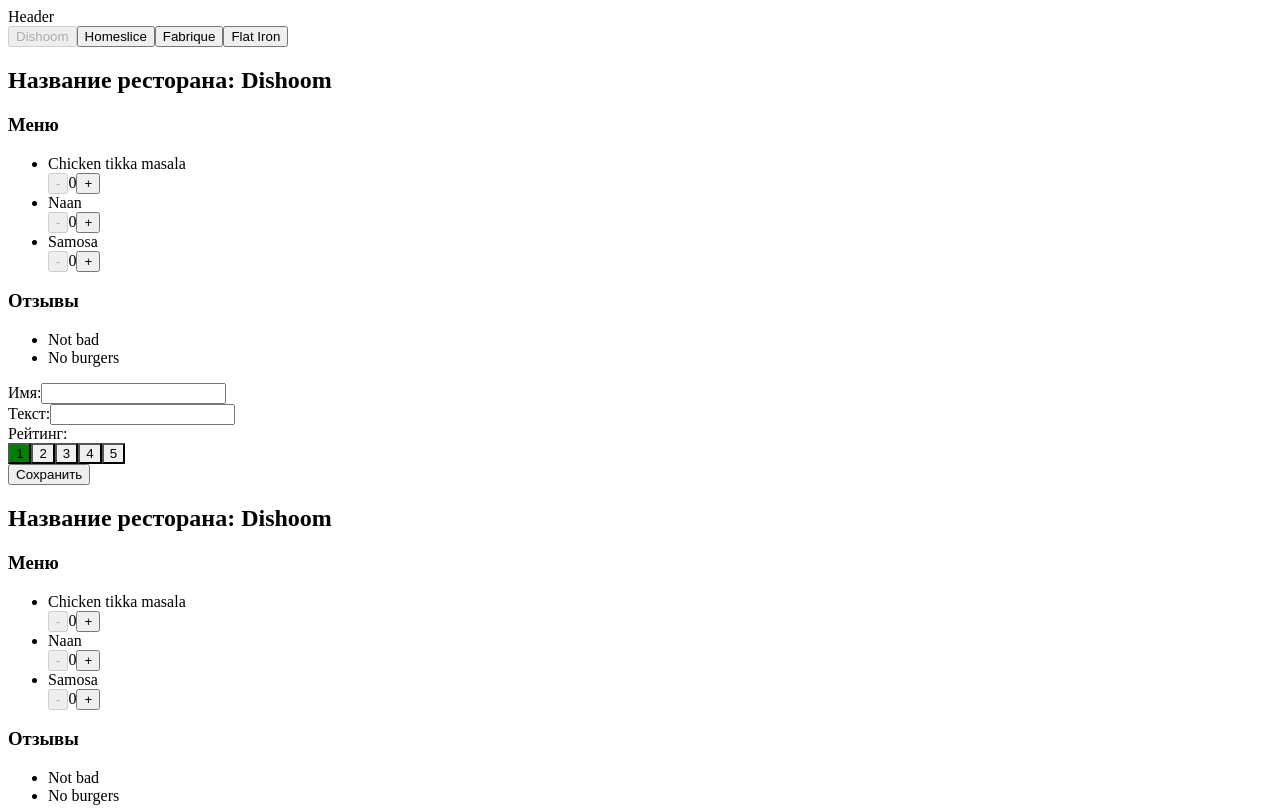
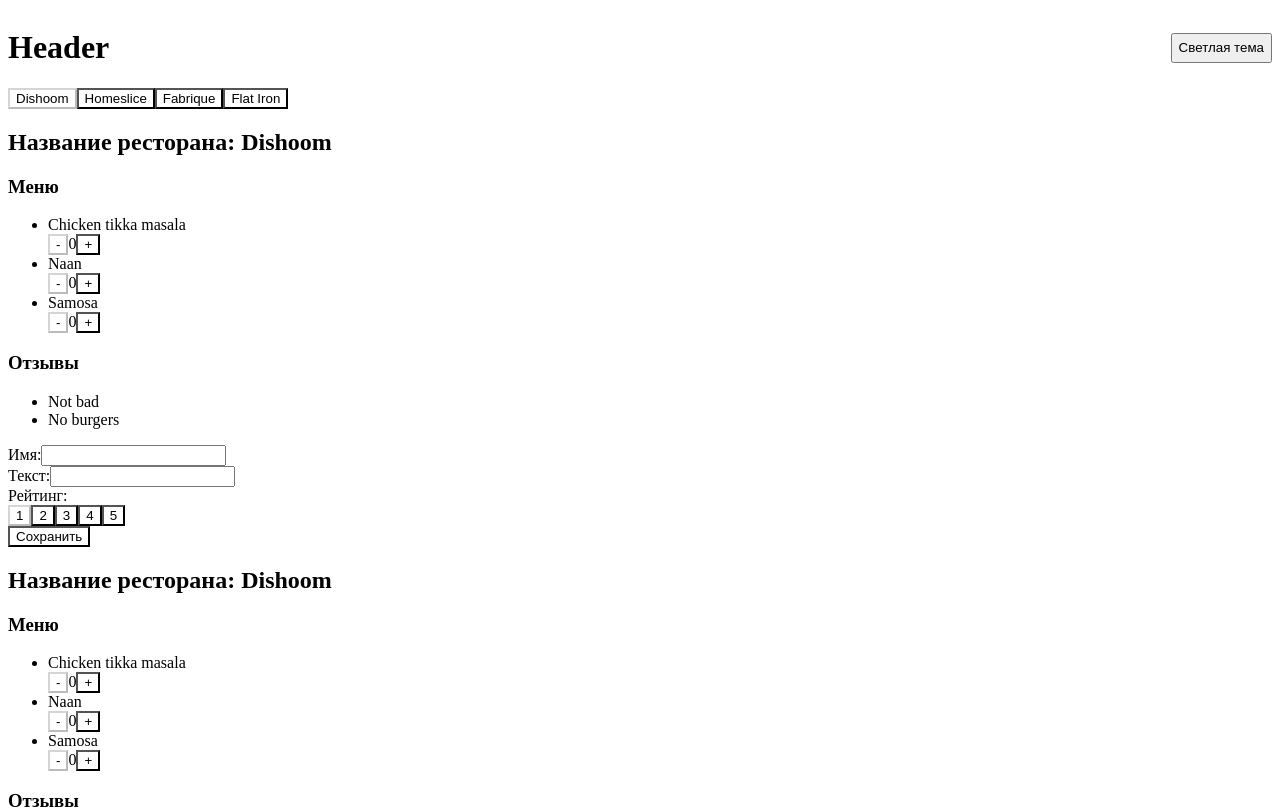
Before and after one commit to ShchetkinaAnna/react-20240513, a React (Vite) app: page / in a window 1280 px wide. Shown: the top 809 px of the page. Built offline with nearby package versions, Linux system fonts and the light colour scheme.

Commit message:
Добавила контекст темы

```diff
--- /dev/null
+++ b/src/components/button-toggler/component.jsx
@@ -0,0 +1,7 @@
+export const ButtonToggler = ({ onClick, title }) => {
+  return (
+    <button style={{ height: '30px' }} onClick={onClick}>
+      {title}
+    </button>
+  );
+};
--- a/src/components/dish/component.jsx
+++ b/src/components/dish/component.jsx
@@ -1,22 +1,27 @@
+import { useContext } from 'react';
+
+import { ThemeContext } from '../../contexts/theme';
 import { useCount } from '../../hooks/use-count';
+import { StyledButton } from '../styled-button/component';
 
 const MAX_DISHES = 5;
 const MIN_DISHES = 0;
 
 export const Dish = ({ dish }) => {
   const { count, increment, decrement } = useCount(MIN_DISHES);
+  const theme = useContext(ThemeContext);
 
   return (
     <div>
       <span>{dish.name}</span>
       <div>
-        <button onClick={decrement} disabled={count === MIN_DISHES}>
+        <StyledButton activeTheme={theme} onClick={decrement} disabled={count === MIN_DISHES}>
           -
-        </button>
+        </StyledButton>
         {count}
-        <button onClick={increment} disabled={count === MAX_DISHES}>
+        <StyledButton activeTheme={theme} onClick={increment} disabled={count === MAX_DISHES}>
           +
-        </button>
+        </StyledButton>
       </div>
     </div>
   );
--- a/src/components/header/component.jsx
+++ b/src/components/header/component.jsx
@@ -1,3 +1,14 @@
-export const Header = () => {
-    return <header>Header</header>;
+import { THEMES } from '../../constants/themes';
+import { ButtonToggler } from '../button-toggler/component';
+
+export const Header = ({ setTheme, activeTheme }) => {
+  return (
+    <header style={{ display: 'flex', justifyContent: 'space-between', alignItems: 'center' }}>
+      <h1>Header</h1>
+      <ButtonToggler
+        title={activeTheme === THEMES.light ? 'Светлая тема' : 'Тёмная тема'}
+        onClick={setTheme}
+      />
+    </header>
+  );
 };
--- a/src/components/layout/component.jsx
+++ b/src/components/layout/component.jsx
@@ -1,13 +1,26 @@
+import { useState } from 'react';
+
+import { THEMES } from '../../constants/themes';
+import { ThemeContext } from '../../contexts/theme';
 import { Footer } from '../footer/component';
 import { Header } from '../header/component';
 import { ScrollProgressBar } from '../scroll-progress-bar/component';
 
 export const Layout = ({ children }) => {
+  const [activeTheme, setTheme] = useState(THEMES.light);
+
   return (
     <div>
       <ScrollProgressBar />
-      <Header />
-      <main>{children}</main>
+      <Header
+        activeTheme={activeTheme}
+        setTheme={() => {
+          setTheme(activeTheme === THEMES.light ? THEMES.dark : THEMES.light);
+        }}
+      />
+      <ThemeContext.Provider value={activeTheme}>
+        <main>{children}</main>
+      </ThemeContext.Provider>
       <Footer />
     </div>
   );
--- a/src/components/new-review-form/component.jsx
+++ b/src/components/new-review-form/component.jsx
@@ -1,6 +1,8 @@
-import { useReducer } from 'react';
+import { useContext, useReducer } from 'react';
 
+import { ThemeContext } from '../../contexts/theme';
 import { Rating } from '../rating/component';
+import { StyledButton } from '../styled-button/component';
 
 const SET_REVIEW_AUTHOR = 'SET_REVIEW_AUTHOR';
 const SET_REVIEW_TEXT = 'SET_REVIEW_TEXT';
@@ -30,6 +32,7 @@
 
 export const NewReviewForm = () => {
   const [form, dispatch] = useReducer(reducer, DEFAULT_FORM_VALUE);
+  const theme = useContext(ThemeContext);
 
   return (
     <div>
@@ -56,7 +59,9 @@
           onChange={(ratingValue) => dispatch({ type: SET_REVIEW_RATING, payload: ratingValue })}
         />
       </div>
-      <button onClick={() => dispatch({ type: RESET_FORM })}>Сохранить</button>
+      <StyledButton activeTheme={theme} onClick={() => dispatch({ type: RESET_FORM })}>
+        Сохранить
+      </StyledButton>
     </div>
   );
 };
--- a/src/components/rating/component.jsx
+++ b/src/components/rating/component.jsx
@@ -1,16 +1,20 @@
+import { useContext } from 'react';
+
+import { ThemeContext } from '../../contexts/theme';
+import { StyledButton } from '../styled-button/component';
+
 const ratingButtons = [1, 2, 3, 4, 5];
 
 /* eslint-disable react/jsx-key */
 export const Rating = ({ value, onChange }) => {
+  const theme = useContext(ThemeContext);
+
   return (
     <div>
       {ratingButtons.map((text) => (
-        <button
-          style={{ backgroundColor: value === text ? 'green' : '#f0f0f0' }}
-          onClick={() => onChange(text)}
-        >
+        <StyledButton activeTheme={theme} disabled={value === text} onClick={() => onChange(text)}>
           {text}
-        </button>
+        </StyledButton>
       ))}
     </div>
   );
--- /dev/null
+++ b/src/components/styled-button/component.jsx
@@ -0,0 +1,14 @@
+import { THEMES } from '../../constants/themes';
+
+export const StyledButton = ({ children, activeTheme, ...props }) => {
+  const propsWithStyled = {
+    ...props,
+    style: {
+      ...props.style,
+      backgroundColor: activeTheme === THEMES.light ? 'white' : 'black',
+      color: activeTheme === THEMES.light ? 'black' : 'white',
+    },
+  };
+
+  return <button {...propsWithStyled}>{children}</button>;
+};
--- a/src/components/tab/component.jsx
+++ b/src/components/tab/component.jsx
@@ -1,3 +1,14 @@
+import { useContext } from 'react';
+
+import { ThemeContext } from '../../contexts/theme';
+import { StyledButton } from '../styled-button/component';
+
 export const Tab = ({ title, onClick, isActive }) => {
-  return <button onClick={onClick} disabled={isActive}>{title}</button>
+  const theme = useContext(ThemeContext);
+
+  return (
+    <StyledButton activeTheme={theme} onClick={onClick} disabled={isActive}>
+      {title}
+    </StyledButton>
+  );
 };
--- /dev/null
+++ b/src/constants/themes.js
@@ -0,0 +1,4 @@
+export const THEMES = {
+  light: 'LIGHT_THEME',
+  dark: 'DARK_THEME',
+};
--- /dev/null
+++ b/src/contexts/theme.js
@@ -0,0 +1,5 @@
+import { createContext } from 'react';
+
+import { THEMES } from '../constants/themes';
+
+export const ThemeContext = createContext(THEMES.light);
```
